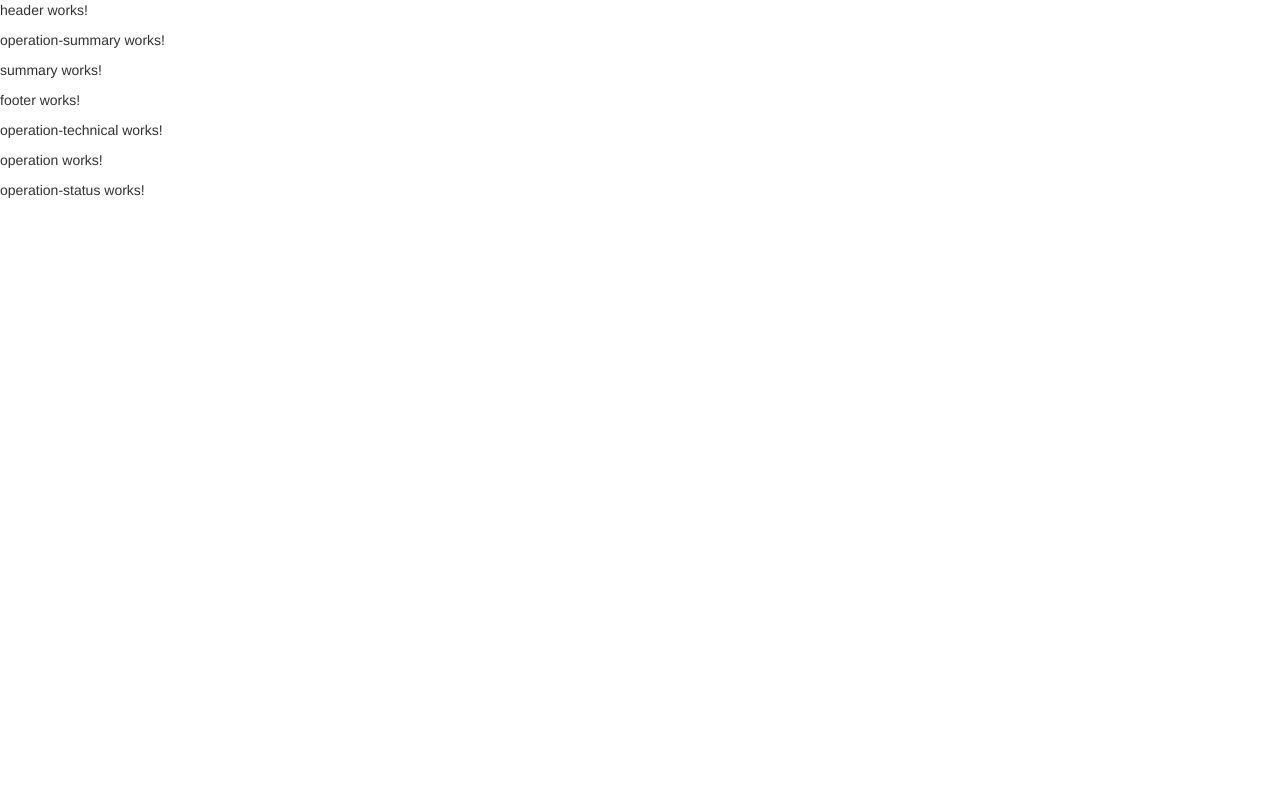
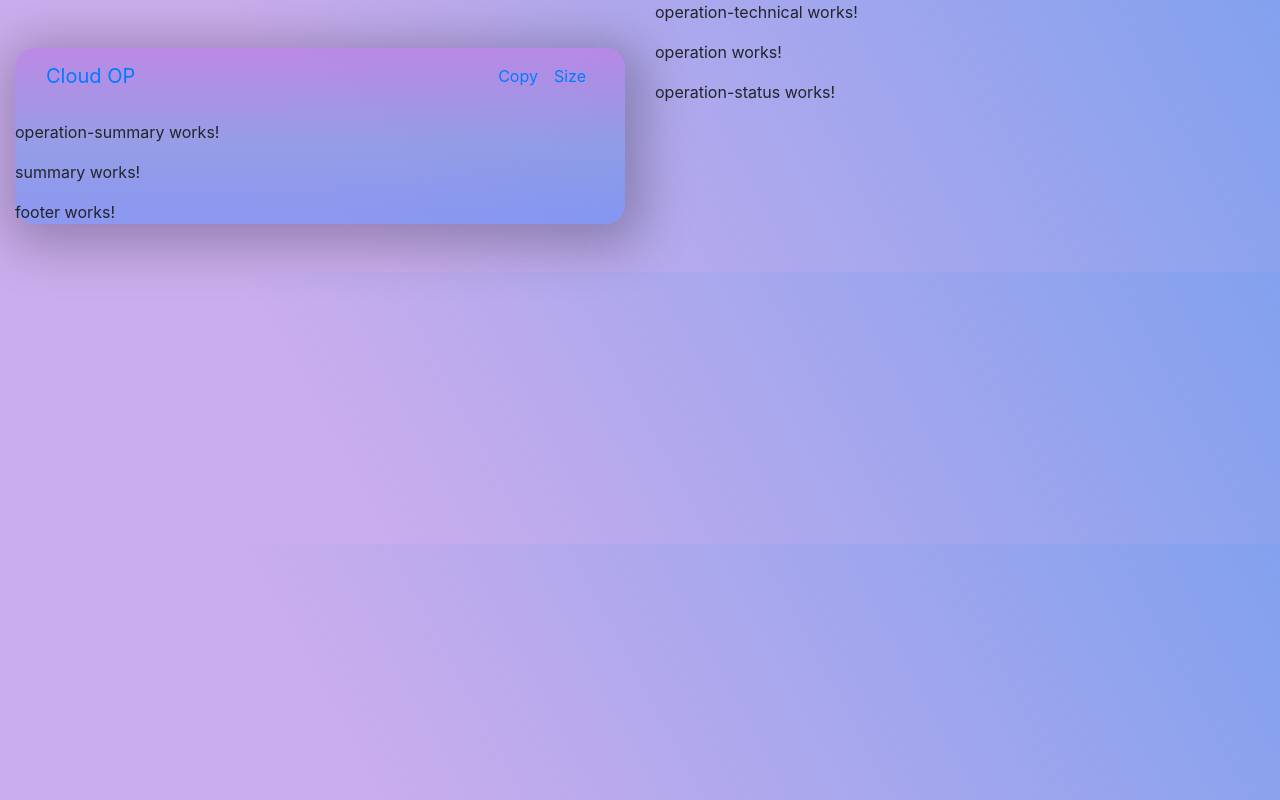
Before and after one commit to Nagaaswin/Cloud-OP-Frontend, an Angular app: page / in a window 1280 px wide. Built offline with nearby package versions, Linux system fonts and the light colour scheme.

Commit message:
developing summary

```diff
--- a/package.json
+++ b/package.json
@@ -18,7 +18,7 @@
     "@angular/platform-browser": "~13.2.0",
     "@angular/platform-browser-dynamic": "~13.2.0",
     "@angular/router": "~13.2.0",
-    "bootstrap": "^3.3.7",
+    "bootstrap": "^4.6.1",
     "rxjs": "~7.5.0",
     "tslib": "^2.3.0",
     "zone.js": "~0.11.4"
--- a/src/app/app.component.css
+++ b/src/app/app.component.css
@@ -0,0 +1,3 @@
+.row {
+  margin: auto;
+}
--- a/src/app/app.component.html
+++ b/src/app/app.component.html
@@ -1,2 +1,8 @@
-<app-summary></app-summary>
-<app-operation></app-operation>
+<div class="row">
+  <div class="col-md-6">
+    <app-summary></app-summary>
+  </div>
+  <div class="col-md-6">
+    <app-operation></app-operation>
+  </div>
+</div>
--- a/src/app/header/header.component.html
+++ b/src/app/header/header.component.html
@@ -1 +1,22 @@
-<p>header works!</p>
+<nav class="navbar navbar-expand-sm mb-3">
+  <div class="container">
+    <a class="navbar-brand" routerLink="/">Cloud OP</a>
+    <button
+      class="navbar-toggler"
+      data-toggle="collapse"
+      data-target="#navbarNav"
+    >
+      <span class="navbar-toggler-icon"></span>
+    </button>
+    <div class="collapse navbar-collapse" id="navbarNav">
+      <ul class="navbar-nav ml-auto">
+        <li class="nav-item">
+          <a class="nav-link" routerLink="/copy">Copy</a>
+        </li>
+        <li class="nav-item">
+          <a class="nav-link" routerLink="/size">Size</a>
+        </li>
+      </ul>
+    </div>
+  </div>
+</nav>
--- a/src/app/summary/summary.component.css
+++ b/src/app/summary/summary.component.css
@@ -0,0 +1,11 @@
+.my-5 {
+  background: linear-gradient(
+    180deg,
+    rgba(184, 129, 227, 0.81) 0.84%,
+    rgba(129, 151, 227, 0.72) 55.52%,
+    rgba(93, 135, 242, 0.56) 93.02%
+  );
+  box-shadow: 5px 9px 50px 14px rgba(0, 0, 0, 0.25);
+  border: transparent;
+  border-radius: 20px;
+}
--- a/src/app/summary/summary.component.html
+++ b/src/app/summary/summary.component.html
@@ -1,4 +1,6 @@
-<app-header></app-header>
-<app-operation-summary></app-operation-summary>
-<p>summary works!</p>
-<app-footer></app-footer>
+<div class="my-5">
+  <app-header></app-header>
+  <app-operation-summary></app-operation-summary>
+  <p>summary works!</p>
+  <app-footer></app-footer>
+</div>
--- a/src/index.html
+++ b/src/index.html
@@ -1,11 +1,11 @@
-<!doctype html>
+<!DOCTYPE html>
 <html lang="en">
   <head>
-  <meta charset="utf-8">
+    <meta charset="utf-8" />
     <title>AutoRcloneFrontend</title>
-  <base href="/">
-  <meta name="viewport" content="width=device-width, initial-scale=1">
-  <link rel="icon" type="image/x-icon" href="favicon.ico">
+    <base href="/" />
+    <meta name="viewport" content="width=device-width, initial-scale=1" />
+    <link rel="icon" type="image/x-icon" href="favicon.ico" />
   </head>
   <body>
     <app-root></app-root>
--- a/src/styles.css
+++ b/src/styles.css
@@ -1 +1,8 @@
 /* You can add global styles to this file, and also import other style files */
+body {
+  background: linear-gradient(
+    241.78deg,
+    #83a1ee 0.53%,
+    rgba(177, 134, 228, 0.68) 73.82%
+  );
+}
```
Also changed, not shown: 1 other file (tests, documents, lock files or other folders). Lines whose indentation alone changed are shown as unchanged.
